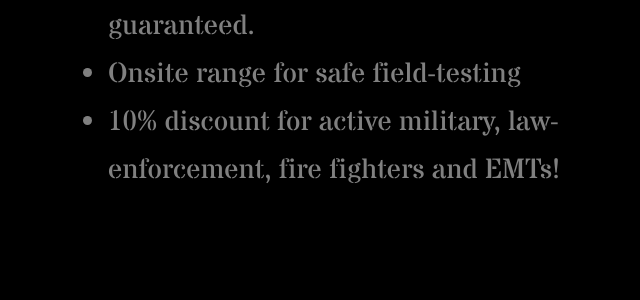
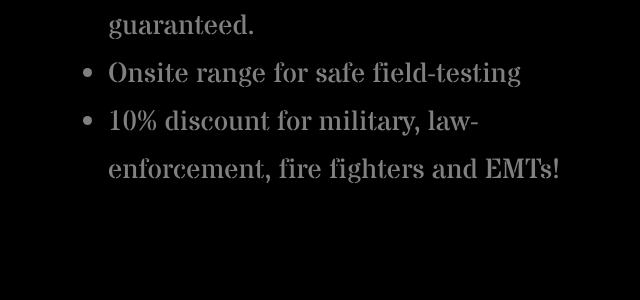
Before and after one commit to matt-python/papas-site, a Flask app: page / in a window 1280 px wide. Shown: the part 1396-1696 px from the top of the page, without its empty margins (292-932 px from the left). Run offline with Flask 3, Linux system fonts and the light colour scheme; some libraries are stand-ins or nearby versions.

Commit message:
Updated text
Removed "Active" from discount. Now discounts apply to former military and first responders as well as active military and first responders.

```diff
--- a/templates/index.html
+++ b/templates/index.html
@@ -89,7 +89,7 @@
                     <ul>
                         <li>Fedrally licensed, safe practices, quality guaranteed.</li>
                         <li>Onsite range for safe field-testing</li>
-                        <li>10% discount for active military, law-enforcement, fire fighters and EMTs!</li>
+                        <li>10% discount for military, law-enforcement, fire fighters and EMTs!</li>
                     </ul>
                 </h3>
             </div>
```
